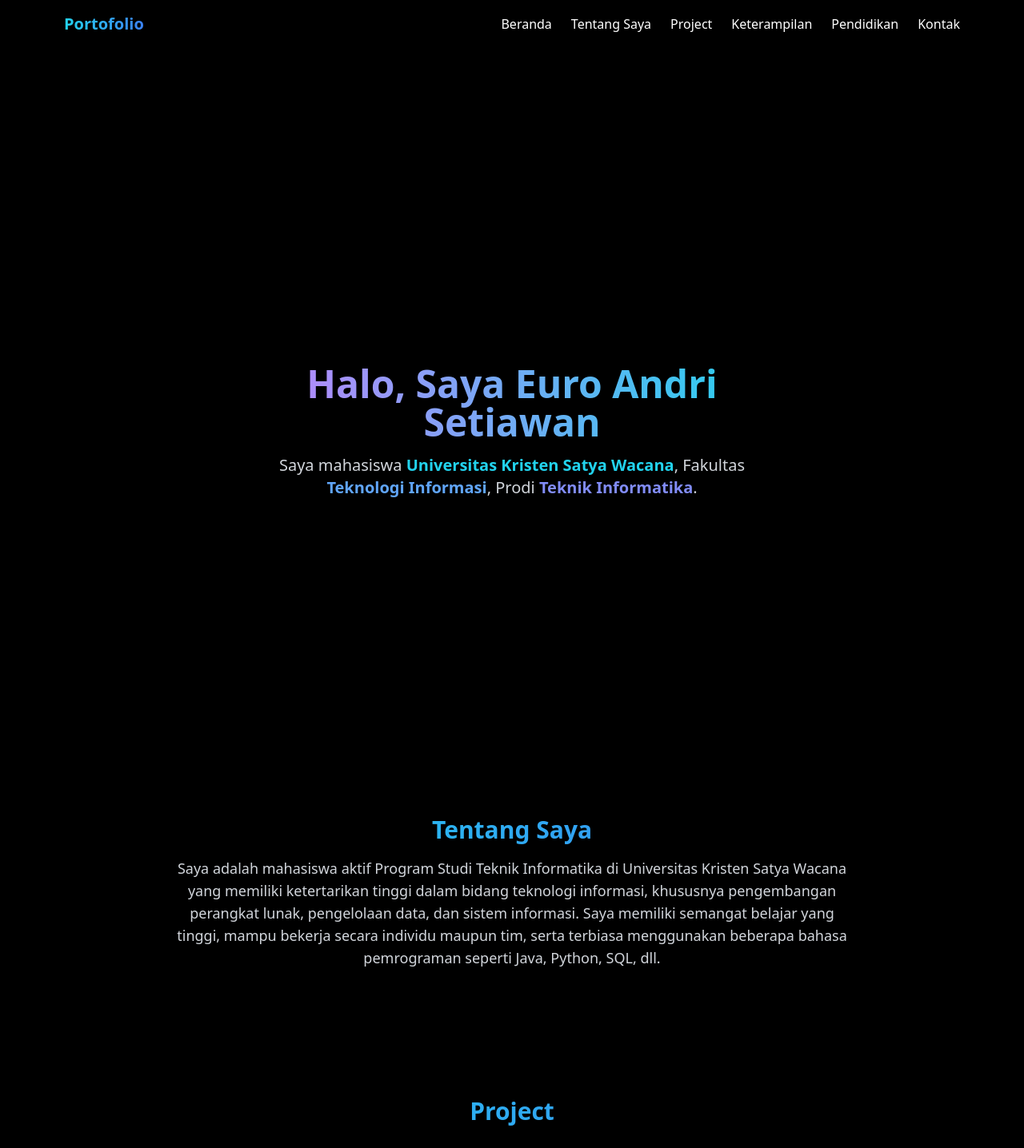
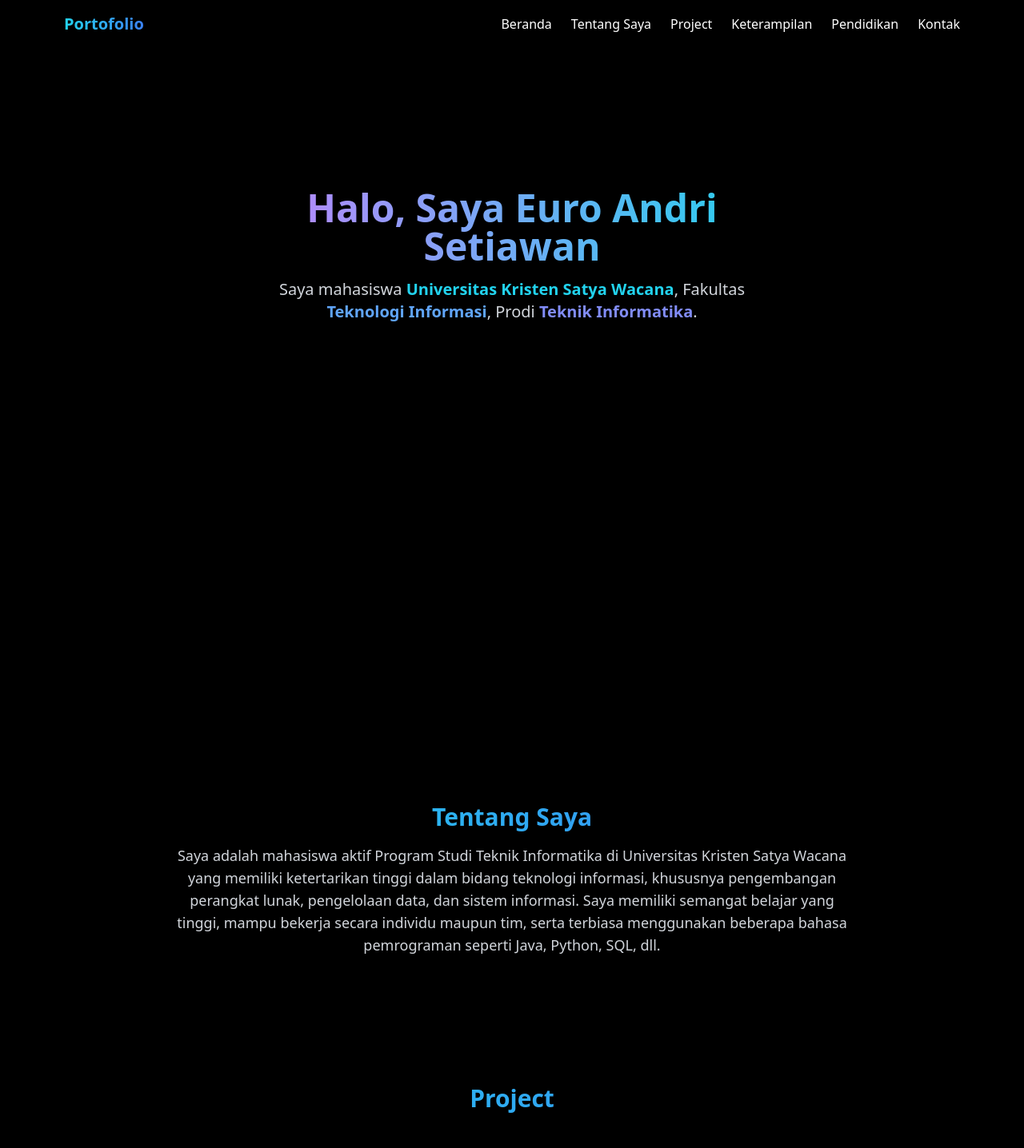
Before and after one commit to EuroAndri/euroandri-portofolio, a React (Create React App) app: page / in a window 1280 px wide. Shown: the top 1436 px of the page at 80% size. Built offline with nearby package versions, Linux system fonts and the light colour scheme.

Commit message:
naikkan teks home dan about

```diff
--- a/src/components/About.jsx
+++ b/src/components/About.jsx
@@ -1,6 +1,6 @@
 const About = () => {
   return (
-    <section id="about" className="py-20 bg-black" data-aos="fade-up">
+    <section id="about" className="pt-16 pb-20 bg-black" data-aos="fade-up">
       <div className="max-w-4xl mx-auto px-4 text-center">
         <h2 className="text-3xl font-bold mb-4 text-transparent bg-clip-text bg-gradient-to-r from-cyan-400 to-blue-500">
           Tentang Saya
--- a/src/components/Home.jsx
+++ b/src/components/Home.jsx
@@ -4,17 +4,15 @@ const Home = () => {
   return (
     <section
   id="home"
-      className="h-screen flex items-center justify-center bg-black px-4 font-inter"
+  className="h-screen flex items-start justify-center bg-black px-4 pt-24 font-inter"
 >
   <div
     className="text-center max-w-2xl"
     data-aos="fade-up"
   >
-
     <h1 className="text-4xl md:text-5xl font-extrabold text-transparent bg-clip-text bg-gradient-to-r from-purple-400 to-cyan-400 mb-4">
       Halo, Saya Euro Andri Setiawan
     </h1>
-
 
     <p className="text-lg md:text-xl text-gray-300 leading-relaxed">
       Saya mahasiswa <span className="font-semibold text-cyan-400">Universitas Kristen Satya Wacana</span>,
@@ -23,6 +21,7 @@ const Home = () => {
     </p>
   </div>
 </section>
+
   );
 };
 
```
Lines whose indentation alone changed are shown as unchanged.
